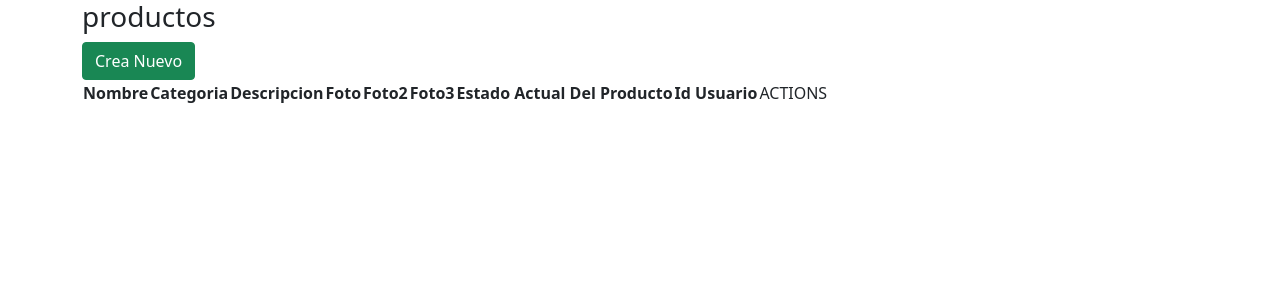
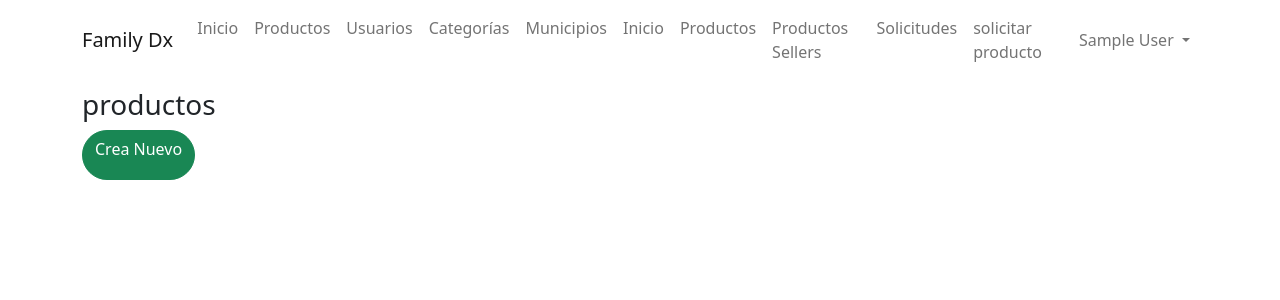
Before and after one commit to Joseph-RMM/Desarrollo-Web-Integral, a Laravel app: page /productosseller in a window 1280 px wide. Shown: the top 300 px of the page. Run offline with Laravel 8, Linux system fonts and the light colour scheme; the visitor is signed in with stand-in values (Sample User, id 1); data that the repository does not hold is empty; parts of the project's set-up code (start-up, migrations or seed data) failed here and were passed over; some libraries are stand-ins or nearby versions.

Commit message:
vista productossellers funcionando

```diff
--- a/prestamo/resources/views/livewire/productossellers/index.blade.php
+++ b/prestamo/resources/views/livewire/productossellers/index.blade.php
@@ -1,3 +1,5 @@
+@extends('layouts.app')
+@section('content')
 <!DOCTYPE html>
 <html lang="es">
 
@@ -5,10 +7,13 @@
 
     <meta charset="UTF-8">
     <meta http-equiv="X-UA-Compatible" content="IE=edge">
+
     <meta name="viewport" content="width=device-width, initial-scale=1.0">
     <title>Productos disponibles</title>
     <link href="https://cdn.jsdelivr.net/npm/bootstrap@5.0.2/dist/css/bootstrap.min.css" rel="stylesheet" integrity="sha384-EVSTQN3/azprG1Anm3QDgpJLIm9Nao0Yz1ztcQTwFspd3yD65VohhpuuCOmLASjC" crossorigin="anonymous">
+
 </head>
+
 <body>
 
     <div class="container">
@@ -27,37 +32,18 @@
             </div>
             <div class="col-xl-12">
                 <div class="table-response">
-                    <table class="table-striped">
-                        <thead>
-								<th>Nombre</th>
-								<th>Categoria</th>
-								<th>Descripcion</th>
-								<th>Foto</th>
-                                <th>Foto2</th>
-                                <th>Foto3</th>
-								<th>Estado Actual Del Producto</th>
-								<th>Id Usuario</th>
-								<td>ACTIONS</td>
-                        </thead>
-                        <tbody>
-                        @foreach($productos as $producto)
-							<tr>
-
-								<td>{{ $producto->nombre }}</td>
-								<td>{{ $producto->id_tiposdeproductos }}</td>
-								<td>{{ $producto->Descripcion }}</td>
-								<td>{{ $producto->foto }}</td>
-                                <td>{{ $producto->foto2 }}</td>
-                                <td>{{ $producto->foto3 }}</td>
-								<td>{{ $producto->Estado_actual_del_producto }}</td>
-								<td>{{ $producto->id_usuario }}</td>
-								<td >Editar-
-                                    Eliminar
-								</td>
-                            </tr>
-						@endforeach
-                        </tbody>
-                    </table>
+                    <div class="row">
+                        @foreach($productos as $row)
+                        <div class="col-lg-4 col-md-6 col-sm-12 mx-auto">
+                            <div class="card cards" style="width: 18rem;">
+                                <img class="card-img-top" src="{{ $row->foto }}">
+                                <div class="card-body contenido">
+                                    <h5 data-toggle="modal" data-target="#updateModal" wire:click="edit({{$row->id}})" class="card-title">{{ $row->nombre }}</h5>
+                                </div>
+                            </div>
+                        </div>
+                        @endforeach
+                    </div>
                 </div>
 
             </div>
@@ -66,3 +52,4 @@
 
 </body>
 </html>
+@endsection
--- a/prestamo/routes/web.php
+++ b/prestamo/routes/web.php
@@ -18,7 +18,7 @@
 //Obtiene json de productos original v
 Route::get('productosseller',[ProdutosellerController::class,'index'])->middleware('can:seller.home');
 Route::get('createp',[ProdutosellerController::class,'create'])->name('createp');
-Route::post('store',[ProdutosellerController::class,'store'])->middleware('can:seller.home');
+Route::post('storep',[ProdutosellerController::class,'store'])->middleware('storep');
 
 Auth::routes();
 
```
